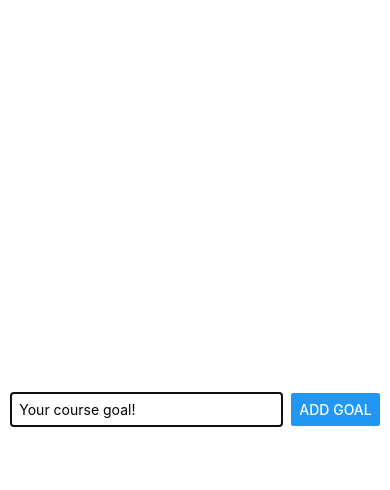
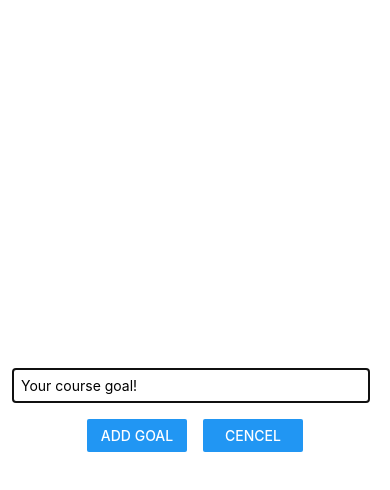
Before and after one commit to OveR1st/my-native-goal, a React Native app: screen / in a window 390 px wide. Both pictures are taken after a click on the button "ADD NEW GOAL". Shown: the top 490 px of the page. Built offline with nearby package versions, Linux system fonts and the light colour scheme.

Commit message:
low styling buttons in modal

```diff
--- a/src/features/goal-add/ui/form.tsx
+++ b/src/features/goal-add/ui/form.tsx
@@ -47,7 +47,14 @@ export const GoalForm: React.FC<IGoalFormProps> = ({
           onChangeText={goalInputHandler}
           placeholder="Your course goal!"
         />
-        <AddButton title="Add Goal" onPress={addGoalHandler} />
+        <View style={styles.buttonContainer}>
+          <View style={styles.button}>
+            <AddButton title="Add Goal" onPress={addGoalHandler} />
+          </View>
+          <View style={styles.button}>
+            <AddButton title="Cencel" onPress={closeModalHandler} />
+          </View>
+        </View>
       </View>
     </Modal>
   )
@@ -56,11 +63,21 @@ export const GoalForm: React.FC<IGoalFormProps> = ({
 const styles = StyleSheet.create({
   inputContainer: {
     flex: 1,
-    flexDirection: 'row',
     justifyContent: 'center',
     alignItems: 'center',
     marginBottom: 24,
+    marginHorizontal: 16,
     borderBottomWidth: 1,
     borderBottomColor: '#ccc',
   },
+
+  buttonContainer: {
+    marginTop: 16,
+    flexDirection: 'row',
+  },
+
+  button: {
+    width: 100,
+    marginHorizontal: 8,
+  },
 })
--- a/src/shared/ui/input.tsx
+++ b/src/shared/ui/input.tsx
@@ -7,7 +7,7 @@ export const Input: React.FC<TextInputProps> = ({ ...props }) => {
 
 const styles = StyleSheet.create({
   textInput: {
-    width: '70%',
+    width: '100%',
     borderWidth: 1,
     borderColor: '#cccccc',
     padding: 8,
```
